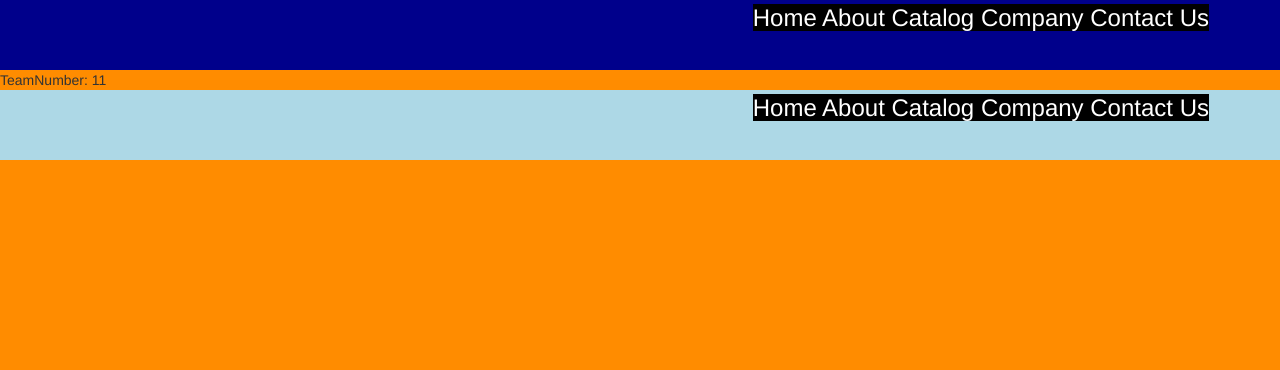
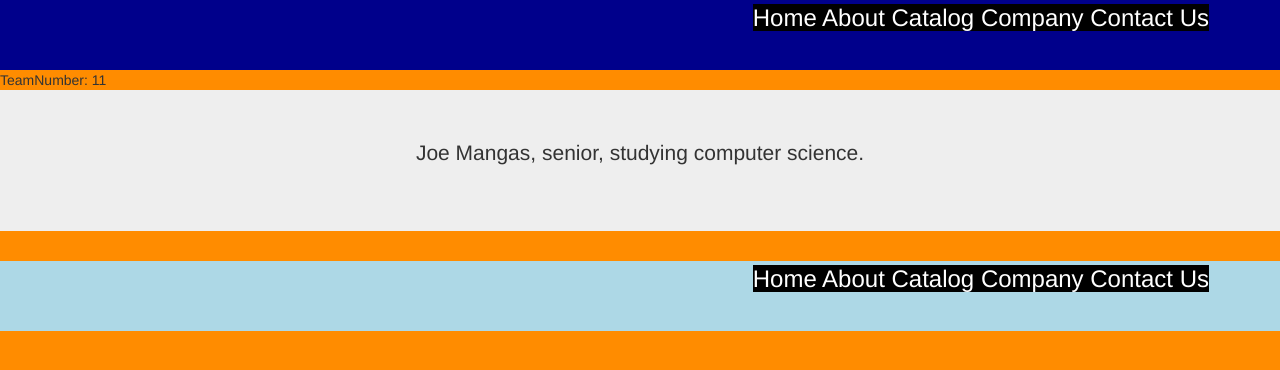
Before and after one commit to JoeMangas/midterm-webtech, a plain HTML site: page about.html in a window 1280 px wide. Drawn offline with nearby package versions, Linux system fonts and the light colour scheme.

Commit message:
added some of me for about.html

```diff
--- a/about.html
+++ b/about.html
@@ -33,6 +33,12 @@
 
 		TeamNumber: 11
 
+		<div class="jumbotron text-center">
+			<p>
+				Joe Mangas, senior, studying computer science.
+			</p>
+		</div>
+
 
 
 
```
